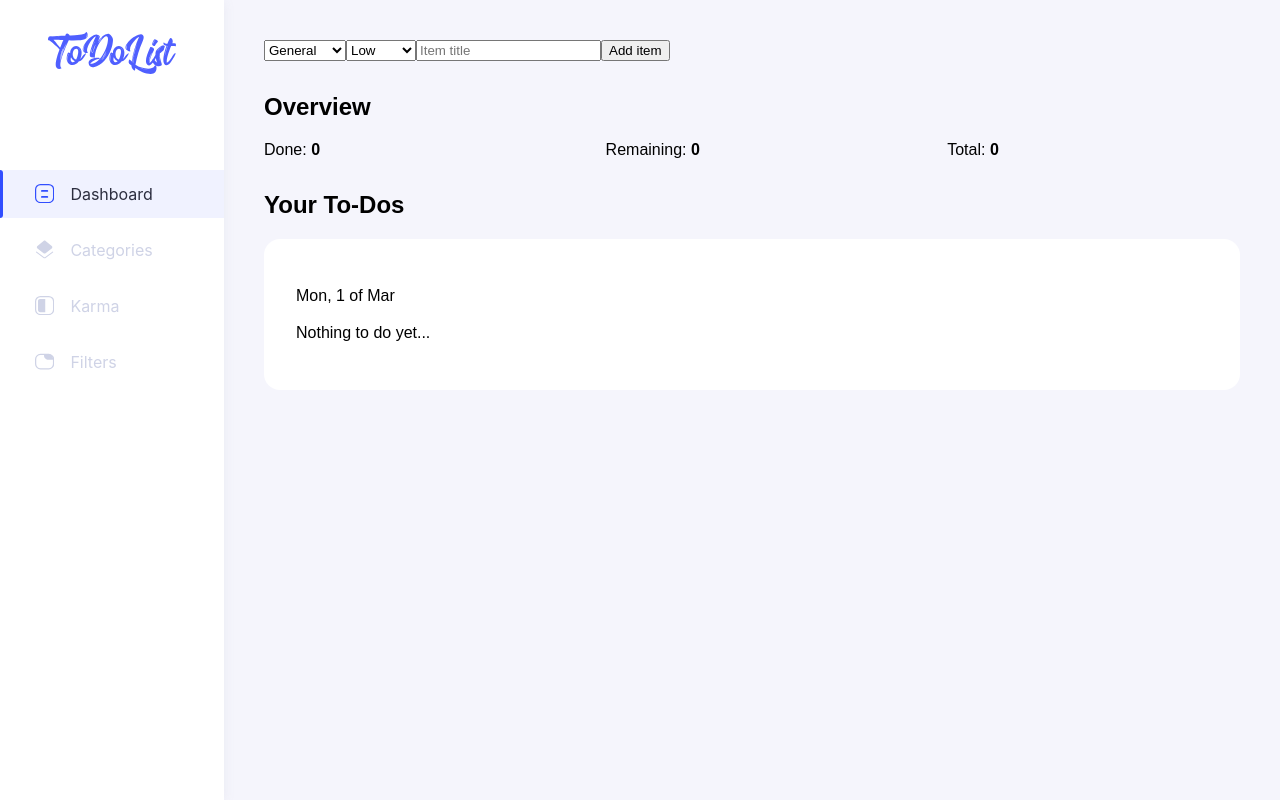
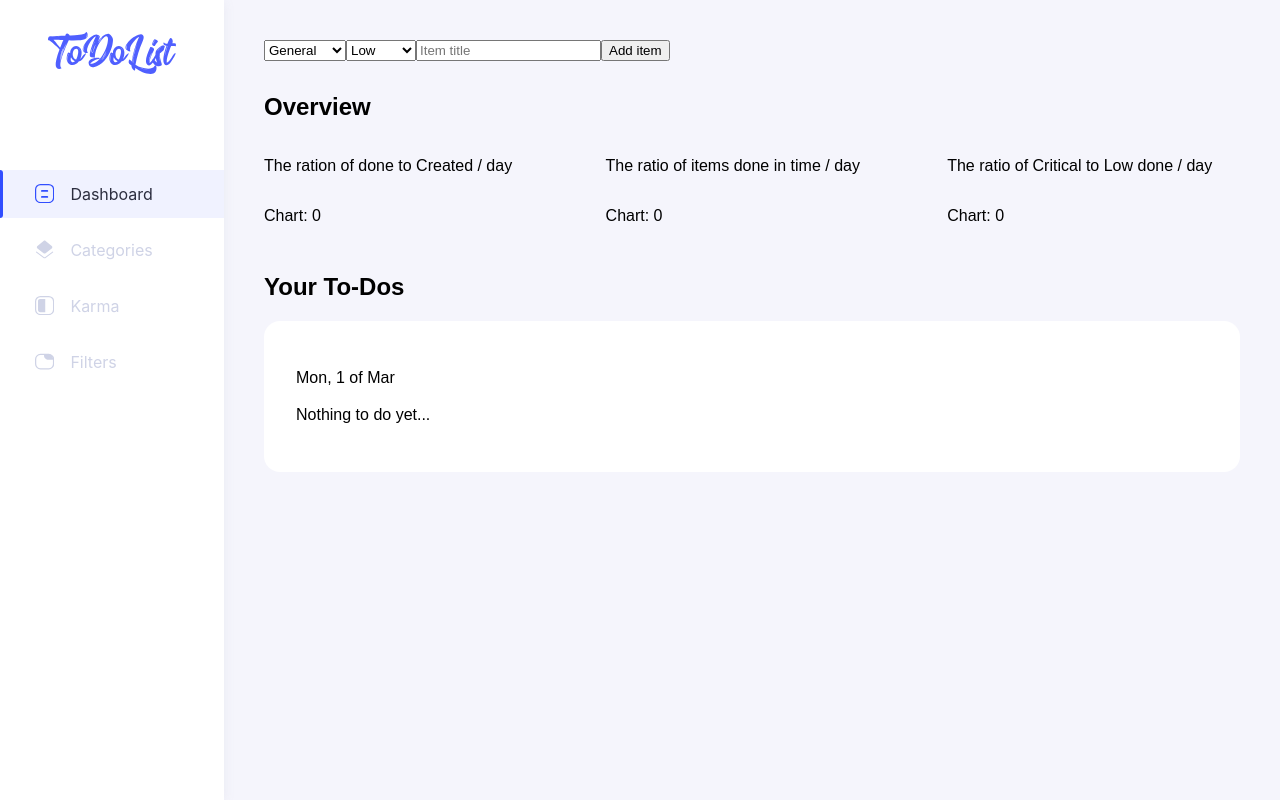
Before and after one commit to An1mus/merntodo, a React (Create React App) app: page /#/ in a window 1280 px wide. Built offline with nearby package versions, Linux system fonts and the light colour scheme.

Commit message:
Charts placeholder

```diff
--- a/src/components/Todo/Overview/OverviewChart.tsx
+++ b/src/components/Todo/Overview/OverviewChart.tsx
@@ -0,0 +1,13 @@
+import React from 'react';
+
+interface OverviewChartProps {
+    chartData: number // TODO: this is a temp data placeholder
+}
+
+const OverviewChart: React.FC<OverviewChartProps> = ({chartData}) => {
+    return <>
+        <p>Chart: {chartData}</p>
+    </>
+};
+
+export default OverviewChart;
--- a/src/components/Todo/Overview/OverviewItem.tsx
+++ b/src/components/Todo/Overview/OverviewItem.tsx
@@ -1,12 +1,22 @@
 import React from 'react';
+import styled from 'styled-components';
+import OverviewChart from './OverviewChart';
+
+const OverviewItemContainer = styled.div`
+    display: flex;
+    flex-direction: column;
+`;
 
 interface OverviewItemProps {
     items: number,
-    header: string
+    header: string,
 }
 
 const OverviewItem: React.FC<OverviewItemProps> = ({items, header}) => {
-    return <p>{{header}}: {{items}}</p>
+    return <OverviewItemContainer>
+        <p>{header}</p>
+        <OverviewChart chartData={items}/>
+    </OverviewItemContainer>
 };
 
 export default OverviewItem;
--- a/src/components/Todo/Overview/index.tsx
+++ b/src/components/Todo/Overview/index.tsx
@@ -1,6 +1,7 @@
 import React from 'react';
 import styled from 'styled-components';
 import { TodoItem } from '../../../commons/types/todoItem';
+import OverviewItem from './OverviewItem';
 
 const OverviewContainer = styled.section`
 `;
@@ -24,9 +25,18 @@ const Overview: React.FC<OverviewProps> = ({todos}) => {
             <h2>Overview</h2>
 
             <ChartsContainer>
-                <div>Done: <b>{todos.filter(item => item.isChecked).length}</b></div>
-                <div>Remaining: <b>{todos.filter(item => !item.isChecked).length}</b></div>
-                <div>Total: <b>{todos.length}</b></div>
+                <OverviewItem
+                    header={'The ration of done to Created / day'}
+                    items={todos.filter(item => item.isChecked).length}
+                />
+                <OverviewItem
+                    header={'The ratio of items done in time / day'}
+                    items={todos.filter(item => !item.isChecked).length}
+                />
+                <OverviewItem
+                    header={'The ratio of Critical to Low done / day'}
+                    items={todos.length}
+                />
             </ChartsContainer>
         </OverviewContainer>
     )
```
